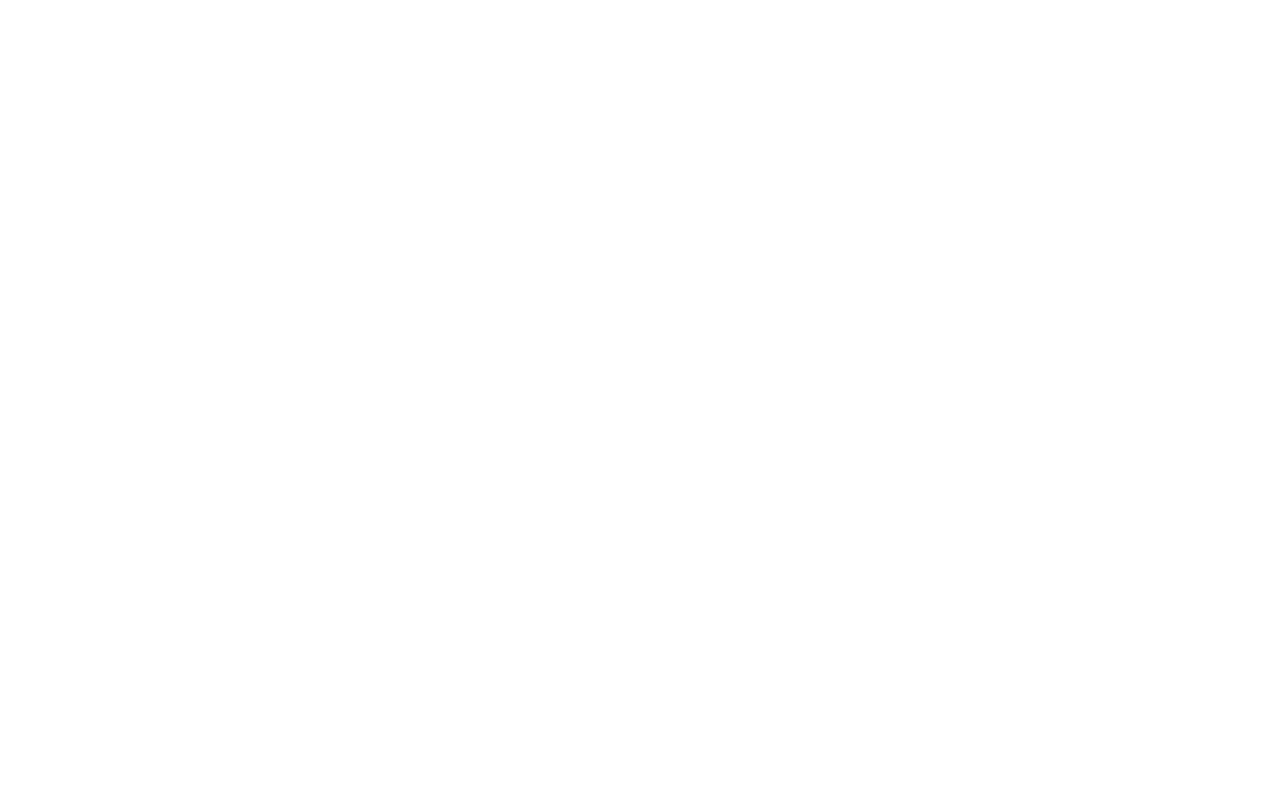
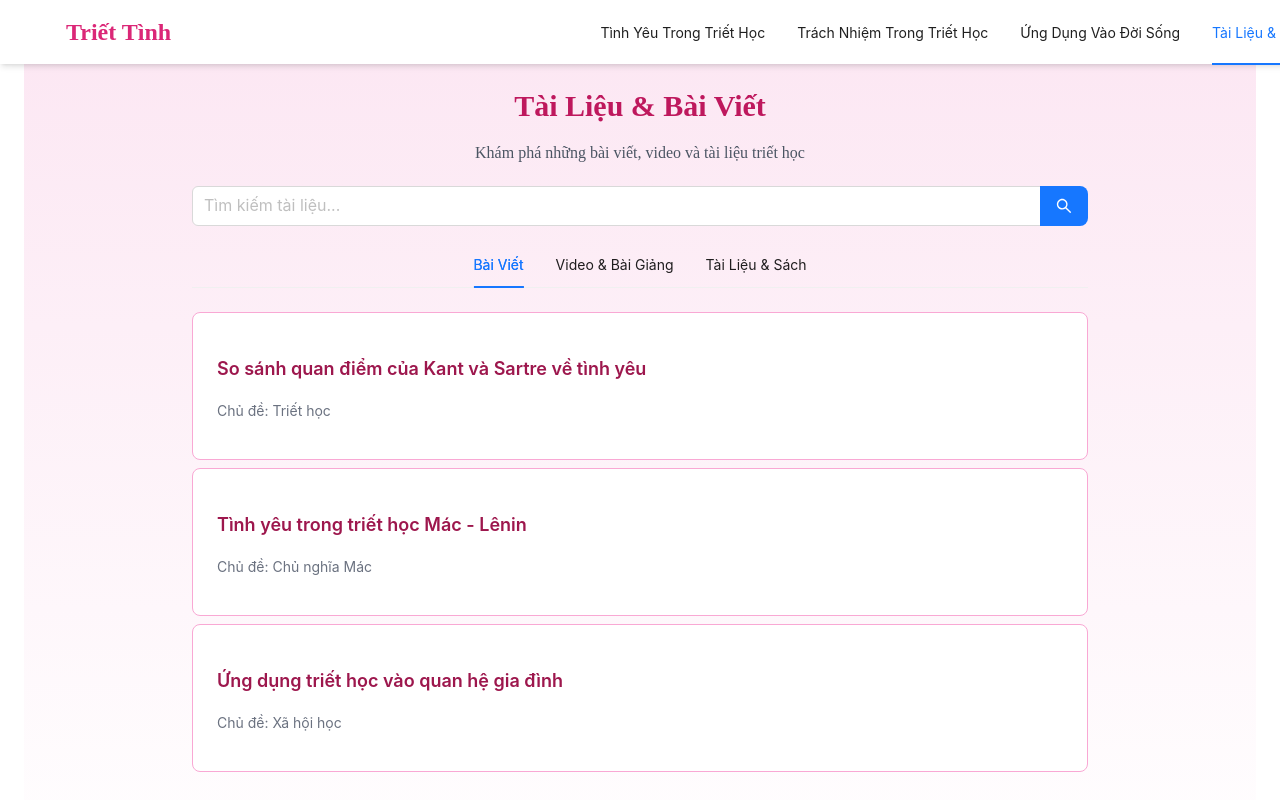
Before and after one commit to kagmin23/Philosophy-MLN111, a React (Vite) app: page /tai-lieu in a window 1280 px wide. Before the commit this address had no page. Shown: the top 800 px of the page. Built offline with nearby package versions, Linux system fonts and the light colour scheme.

Commit message:
tài liệu và bài viết page - update header

```diff
--- a/src/components/footer/index.jsx
+++ b/src/components/footer/index.jsx
@@ -14,7 +14,7 @@
 
 const FooterComponent = () => {
     return (
-        <Footer className="py-12 text-white bg-gradient-to-b from-blue-500 to-white">
+        <Footer className="text-white py-7 bg-gradient-to-b from-blue-500 to-white ">
             <div className="container justify-between px-4 mx-auto text-center">
                 <Row gutter={[32, 32]}>
                     <Col xs={24} sm={12} md={6}>
--- a/src/components/header/index.jsx
+++ b/src/components/header/index.jsx
@@ -36,7 +36,7 @@
     };
 
     return (
-        <Header className="fixed z-50 w-full bg-white shadow-md">
+        <Header className="fixed top-0 left-0 z-50 w-full bg-white shadow-md">
             <div className="container flex items-center justify-between h-full px-4 mx-auto">
                 {/* Logo */}
                 <div
--- a/src/pages/kangmin-page/index.jsx
+++ b/src/pages/kangmin-page/index.jsx
@@ -1,7 +1,92 @@
-const KangMin = () => {
+import { SearchOutlined } from '@ant-design/icons';
+import { Button, Card, Input, List, Tabs } from 'antd';
+import { useState } from 'react';
+
+const { TabPane } = Tabs;
+const { Search } = Input;
+
+const articles = [
+  { title: "So sánh quan điểm của Kant và Sartre về tình yêu", category: "Triết học" },
+  { title: "Tình yêu trong triết học Mác - Lênin", category: "Chủ nghĩa Mác" },
+  { title: "Ứng dụng triết học vào quan hệ gia đình", category: "Xã hội học" }
+];
+
+const videos = [
+  { title: "Bài giảng triết học về tình yêu", link: "https://www.youtube.com/watch?v=3LCl2UOtUlk" },
+  { title: "Video phân tích Sartre", link: "https://www.youtube.com/watch?v=3bQsZxDQgzU" }
+];
+
+const documents = [
+  { title: "Sách triết học cổ điển", link: "#" },
+  { title: "Bài báo học thuật", link: "#" }
+];
+
+export default function TaiLieuBaiViet() {
+  const [searchTerm, setSearchTerm] = useState("");
+
+  // Hàm tìm kiếm
+  const getFilteredData = (data) => {
+    if (!searchTerm) return data; // Trả về danh sách gốc nếu ô tìm kiếm trống
+    return data.filter(item =>
+      item.title.toLowerCase().includes(searchTerm.toLowerCase())
+    );
+  };
+
   return (
-    <div>index</div>
-  )
+    <div className="min-h-screen p-6 mt-5 bg-gradient-to-b from-pink-100 to-white">
+      <div className="max-w-4xl mx-auto">
+        <h1 className="text-3xl font-semibold text-center text-pink-700">Tài Liệu & Bài Viết</h1>
+        <p className="my-2 text-center text-gray-600">Khám phá những bài viết, video và tài liệu triết học</p>
+
+        <Search
+          placeholder="Tìm kiếm tài liệu..."
+          allowClear
+          enterButton={<SearchOutlined />}
+          size="large"
+          onSearch={setSearchTerm}
+          className="my-4"
+        />
+
+        <Tabs defaultActiveKey="1" centered>
+          <TabPane tab="Bài Viết" key="1">
+            <List
+              dataSource={getFilteredData(articles)}
+              renderItem={(item) => (
+                <Card className="my-2 border-pink-300">
+                  <h3 className="text-lg font-semibold text-pink-800">{item.title}</h3>
+                  <p className="text-sm text-gray-500">Chủ đề: {item.category}</p>
+                </Card>
+              )}
+            />
+          </TabPane>
+          <TabPane tab="Video & Bài Giảng" key="2">
+            <List
+              dataSource={getFilteredData(videos)}
+              renderItem={(item) => (
+                <Card className="my-2 border-blue-300">
+                  <h3 className="text-lg font-semibold text-blue-800">{item.title}</h3>
+                  <a href={item.link} target="_blank" rel="noopener noreferrer">
+                    <Button type="link">Xem ngay</Button>
+                  </a>
+                </Card>
+              )}
+            />
+          </TabPane>
+          <TabPane tab="Tài Liệu & Sách" key="3">
+            <List
+              dataSource={getFilteredData(documents)}
+              renderItem={(item) => (
+                <Card className="my-2 border-green-300">
+                  <h3 className="text-lg font-semibold text-green-800">{item.title}</h3>
+                  <a href={item.link} target="_blank" rel="noopener noreferrer">
+                    <Button type="link">Tải về</Button>
+                  </a>
+                </Card>
+              )}
+            />
+          </TabPane>
+        </Tabs>
+      </div>
+    </div>
+  );
 }
-
-export default KangMin;
--- a/src/pages/phanhao-page/index.jsx
+++ b/src/pages/phanhao-page/index.jsx
@@ -1,5 +1,3 @@
-import React from 'react'
-
 const PhanHao = () => {
   return (
     <div>index</div>
--- a/src/router/index.jsx
+++ b/src/router/index.jsx
@@ -3,8 +3,7 @@
 import MainLayout from "../components/main-layout";
 import CongDanh from "../pages/congdanh-page";
 import Home from "../pages/home";
-import KangMin from "../pages/kangmin-page";
-import PhanHao from "../pages/phanhao-page";
+import { default as KangMin, default as TaiLieuBaiViet } from "../pages/kangmin-page";
 import PhuocTan from "../pages/phuoctan-page";
 
 const AppRouter = () => {
@@ -12,10 +11,10 @@
     <Routes>
       <Route path="/" element={<MainLayout />}>
         <Route index element={<Home />} />
-        <Route path="phuoctan" element={<PhuocTan />} />
-        <Route path="kangmin" element={<KangMin />} />
-        <Route path="congdanh" element={<CongDanh />} />
-        <Route path="phanhao" element={<PhanHao />} />
+        <Route path="triet-tinh" element={<PhuocTan />} />
+        <Route path="trach-nhiem" element={<KangMin />} />
+        <Route path="ung-dung" element={<CongDanh />} />
+        <Route path="tai-lieu" element={<TaiLieuBaiViet />} />
       </Route>
     </Routes>
   );
```
